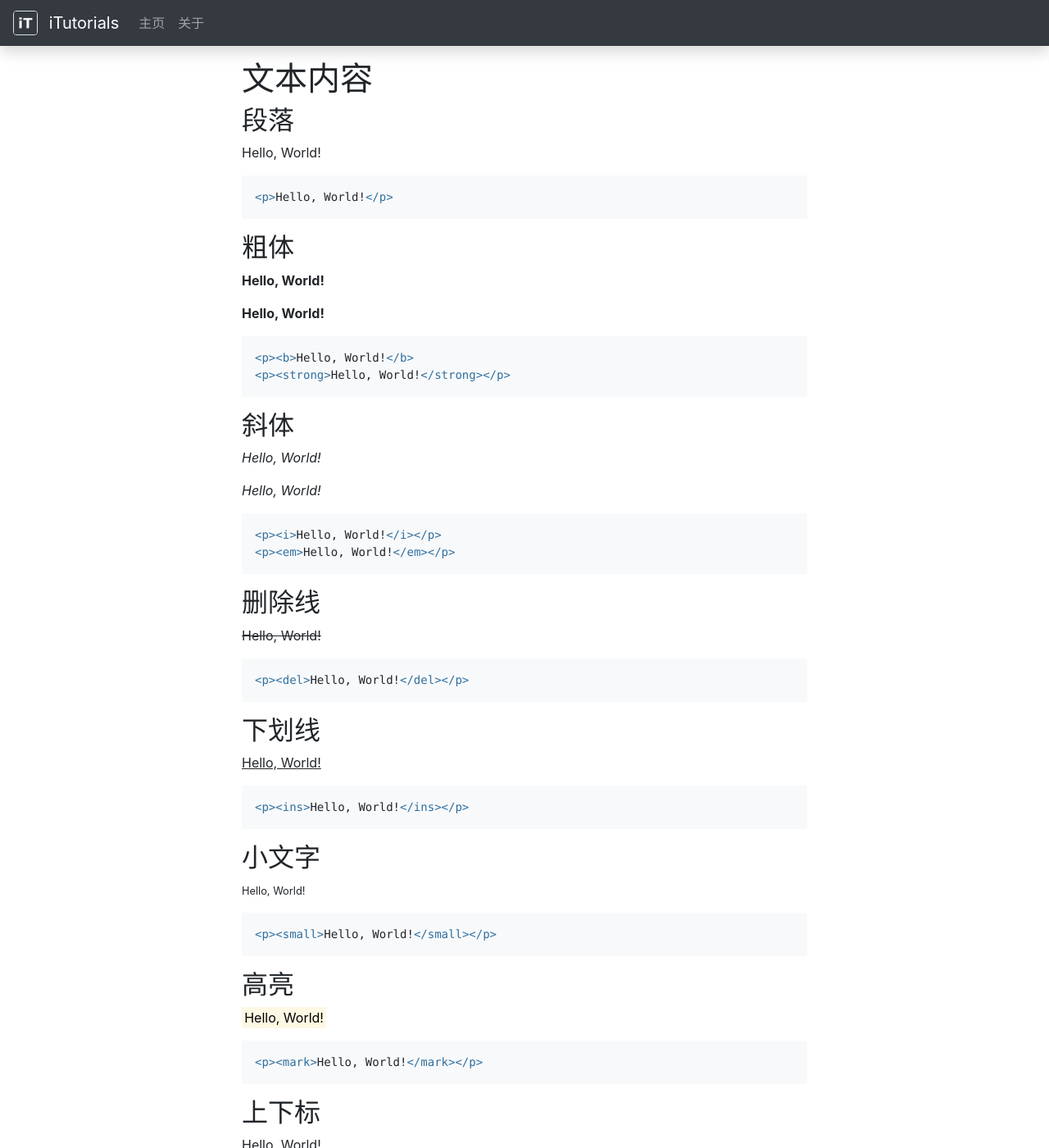
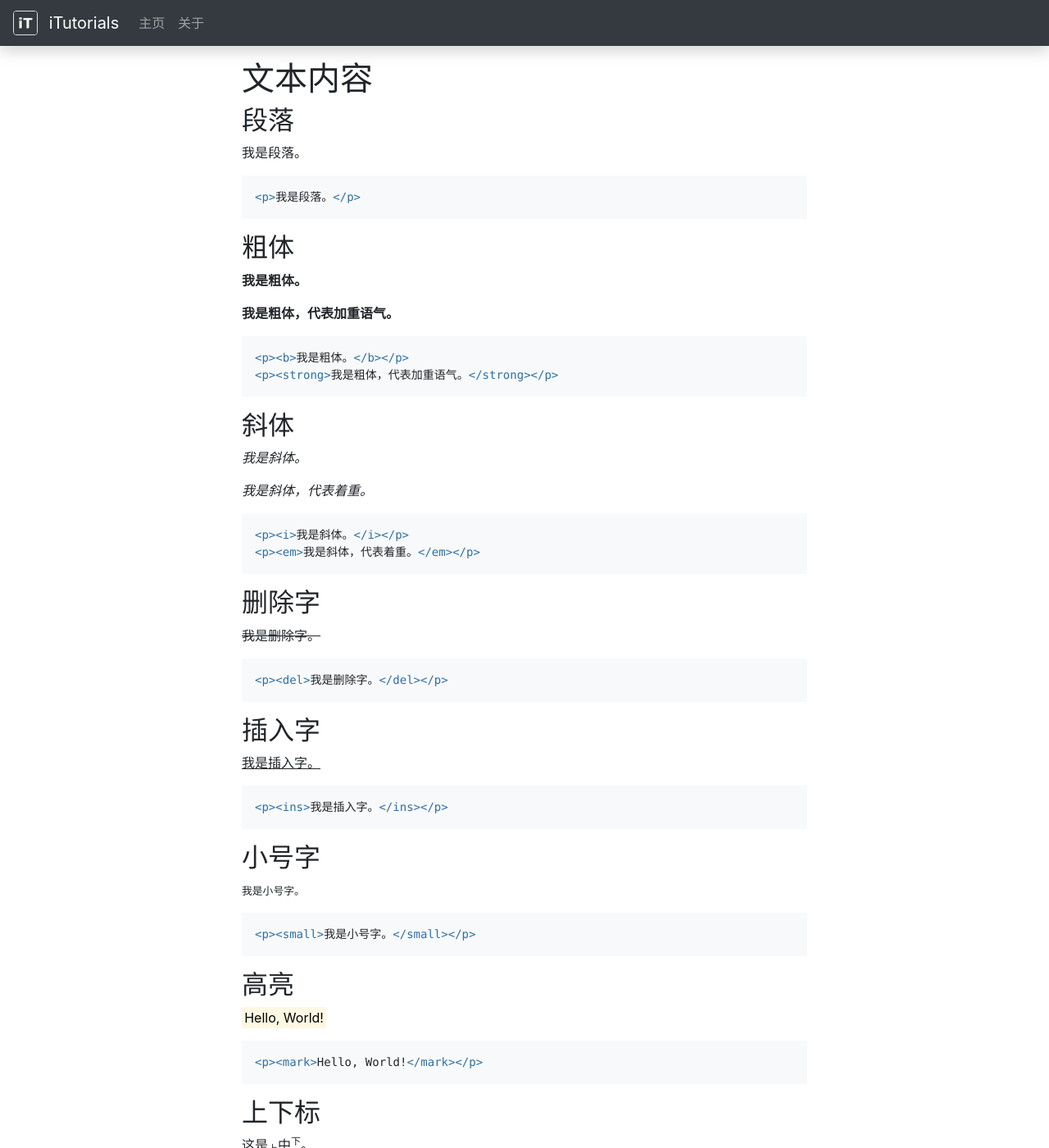
Before and after one commit to MCSMDS/iTutorials2, a Jekyll site: the page built from _tutorials/html/text.md, in a window 1280 px wide and 1400 px high. Shown: the whole window at 82% size. Built offline with Jekyll 4.4.1, drawn with Linux system fonts in a browser that asks for light colours; some of the changed text lies outside the part shown.

Commit message:
Update text.md

````diff
--- a/_tutorials/html/text.md
+++ b/_tutorials/html/text.md
@@ -5,58 +5,58 @@ layout: default
 
 ## 段落
 
-<p>Hello, World!</p>
+<p>我是段落。</p>
 ``` html
-<p>Hello, World!</p>
+<p>我是段落。</p>
 ```
 
 
 
 ## 粗体
 
-<p><b>Hello, World!</b></p>
-<p><strong>Hello, World!</strong></p>
+<p><b>我是粗体。</b></p>
+<p><strong>我是粗体，代表加重语气。</strong></p>
 ``` html
-<p><b>Hello, World!</b>
-<p><strong>Hello, World!</strong></p>
+<p><b>我是粗体。</b></p>
+<p><strong>我是粗体，代表加重语气。</strong></p>
 ```
 
 
 
 ## 斜体
 
-<p><i>Hello, World!</i></p>
-<p><em>Hello, World!</em></p>
+<p><i>我是斜体。</i></p>
+<p><em>我是斜体，代表着重。</em></p>
 ``` html
-<p><i>Hello, World!</i></p>
-<p><em>Hello, World!</em></p>
+<p><i>我是斜体。</i></p>
+<p><em>我是斜体，代表着重。</em></p>
 ```
 
 
 
-## 删除线
+## 删除字
 
-<p><del>Hello, World!</del></p>
+<p><del>我是删除字。</del></p>
 ``` html
-<p><del>Hello, World!</del></p>
+<p><del>我是删除字。</del></p>
 ```
 
 
 
-## 下划线
+## 插入字
 
-<p><ins>Hello, World!</ins></p>
+<p><ins>我是插入字。</ins></p>
 ``` html
-<p><ins>Hello, World!</ins></p>
+<p><ins>我是插入字。</ins></p>
 ```
 
 
 
-## 小文字
+## 小号字
 
-<p><small>Hello, World!</small></p>
+<p><small>我是小号字。</small></p>
 ``` html
-<p><small>Hello, World!</small></p>
+<p><small>我是小号字。</small></p>
 ```
 
 
@@ -71,11 +71,7 @@ layout: default
 
 
 ## 上下标
-<p>Hello, World!</p>
-<p><sub>Hello, World!</sub></p>
-<p><sup>Hello, World!</sup></p>
+<p>这是<sub>上</sub>中<sup>下</sup>。</p>
 ``` html
-<p>Hello, World!</p>
-<p><sub>Hello, World!</sub></p>
-<p><sup>Hello, World!</sup></p>
+<p>这是<sub>上</sub>中<sup>下</sup>。</p>
 ```
````
